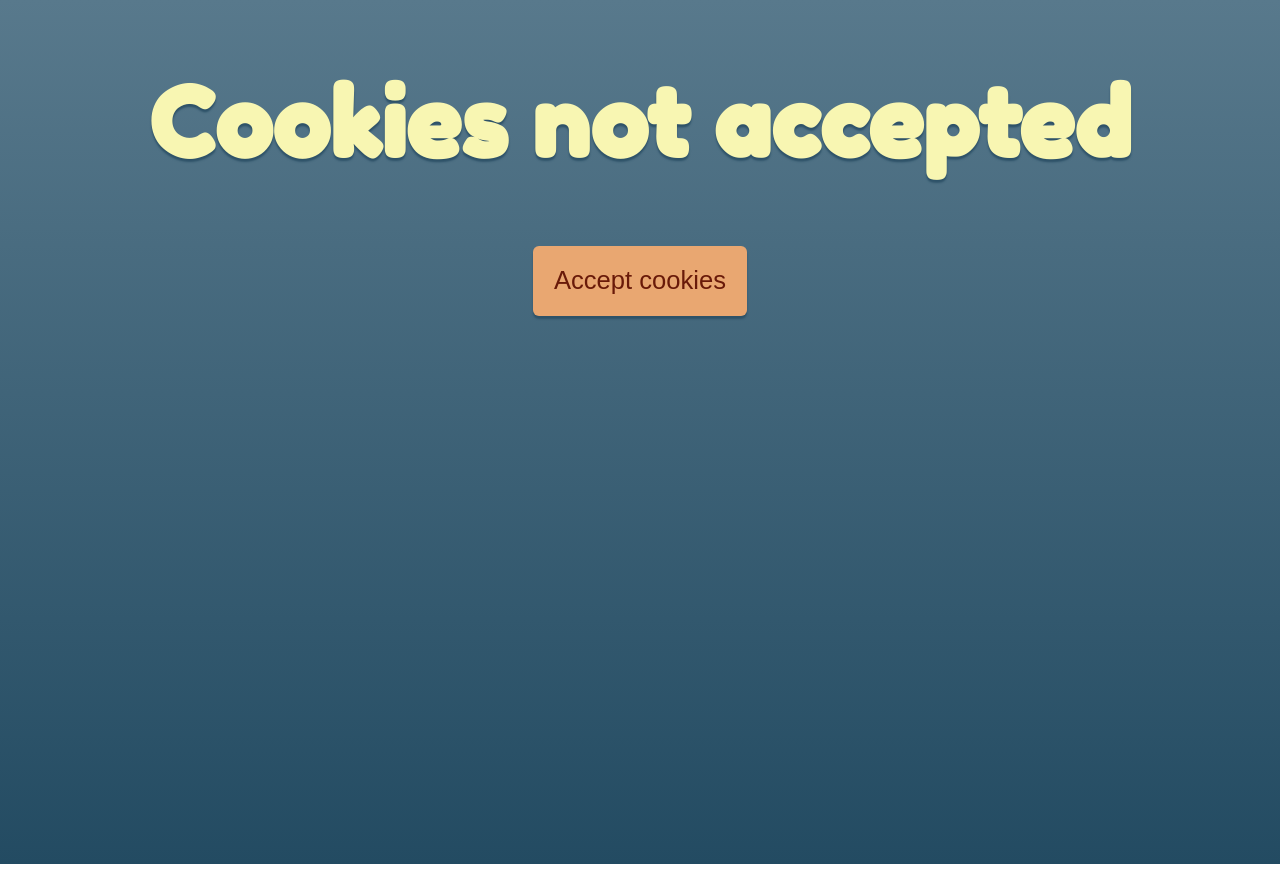
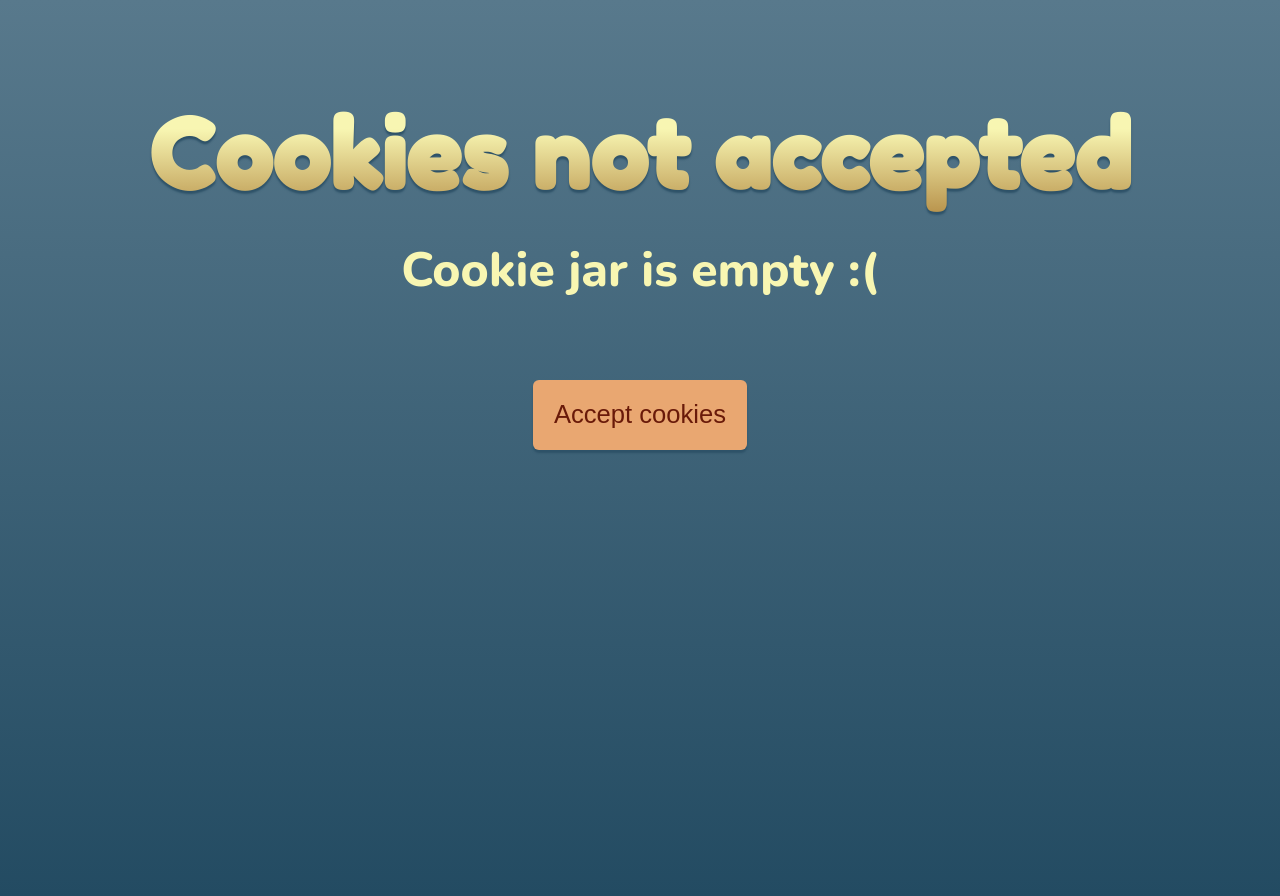
Before and after one commit to theopposablethumb/cookie-experiments, a plain HTML site: page index.html in a window 1280 px wide. Before the commit the page ends 864 px from the top, so only its background shows below. Drawn offline with nearby package versions, Linux system fonts and the light colour scheme.

Commit message:
Dynamic text

```diff
--- a/cookies.js
+++ b/cookies.js
@@ -6,20 +6,21 @@ const createCookie = (name, cookieExpireDays) => {
   document.cookie = consent + expires;
  }
 
+ const checkCookie = () => {
+  const decodedCookie = decodeURIComponent(document.cookie);
+  const status = document.querySelector('p');
+  console.log(decodedCookie);
+  status.innerHTML= decodedCookie;
+  if (decodedCookie) status.innerHTML = 'Cookies in the Cookie Jar :)';
+  if (!decodedCookie) status.innerHTML = 'Cookie jar is empty :(';
+}
+
 const cookieConsent = () => {
   const acceptCookie = document.querySelector('button');
   acceptCookie.addEventListener('click', () => {
     createCookie('consent=true', 30);
+    checkCookie();
   });
-}
-
-const checkCookie = () => {
-  const decodedCookie = decodeURIComponent(document.cookie);
-  const status = document.querySelector('p');
-  console.log(decodedCookie);
-  status.innerHTML= decodedCookie;
-  // if (decodedCookie) document.querySelector('.cookiePopUp').classList.add('hidden');
-  // if (!decodedCookie) document.querySelector('.cookiePopUp').classList.remove('hidden');
 }
 
 const fireWhenReady = () => {
--- a/index.html
+++ b/index.html
@@ -18,7 +18,7 @@
   </head>
   <body>
     <main>
-      <h1>Cookies not accepted</h1>
+      <h1 data-text="Cookies not accepted">Cookies not accepted</h1>
       <p></p>
       <button>Accept cookies</button>
     </main>
--- a/styles.css
+++ b/styles.css
@@ -1,9 +1,11 @@
-@import url('https://fonts.googleapis.com/css2?family=Fredoka+One&display=swap');
+@import url('https://fonts.googleapis.com/css2?family=Fredoka+One&family=Nunito:wght@400;800&display=swap');
 
 body { margin: 0; padding: 0; font-size: 16px; background: rgb(88,121,140);
-  background: linear-gradient(180deg, rgba(88,121,140,1) 0%, rgba(35,75,98,1) 100%); color: rgb(248, 246, 178); min-height: 100vh; }
+  background: linear-gradient(180deg, rgba(88,121,140,1) 0%, rgba(35,75,98,1) 100%); color: #f8f6b2; min-height: 100vh; }
 
-h1 { font-size: 6em; font-family: 'Fredoka One', cursive; text-shadow: 0 3px 2px rgb(46, 82, 104); text-align: center; }
+h1 { position: relative; font-size: 6em; font-family: 'Fredoka One', cursive; margin: 1em auto 0; text-align: center; background-image: linear-gradient(180deg, #f8f6b2 28%, #b9944d 100%); -webkit-background-clip: text; -webkit-text-fill-color: transparent;  -moz-background-clip: text; -moz-text-fill-color: transparent; }
+h1:after { width: 100vw; background: none; content: attr(data-text); position: absolute; left: 0; top: 0; z-index: -1; text-shadow: 0 3px 2px rgb(46, 82, 104); }
+p { font-size: 3em; font-family: 'Nunito', sans-serif; font-weight: 800; text-align: center; margin: 0.5em auto 0; }
 
-button { font-size: 1.6em; background:rgb(233, 167, 113); border: none; display: block; margin: 1em auto; border-radius: 6px; box-shadow: 0 3px 2px rgb(46, 82, 104); padding: 0.8em; color:rgb(105, 26, 9); }
-button:hover { background:rgb(247, 195, 152); box-shadow: 0 1px 2px rgb(46, 82, 104); margin-top: 1.2em; }
+button { font-size: 1.6em; background:rgb(233, 167, 113); border: none; display: block; margin: 3em auto; border-radius: 6px; box-shadow: 0 3px 2px rgb(46, 82, 104); padding: 0.8em; color:rgb(105, 26, 9); }
+button:hover { background:rgb(247, 195, 152); box-shadow: 0 1px 2px rgb(46, 82, 104); }
```
